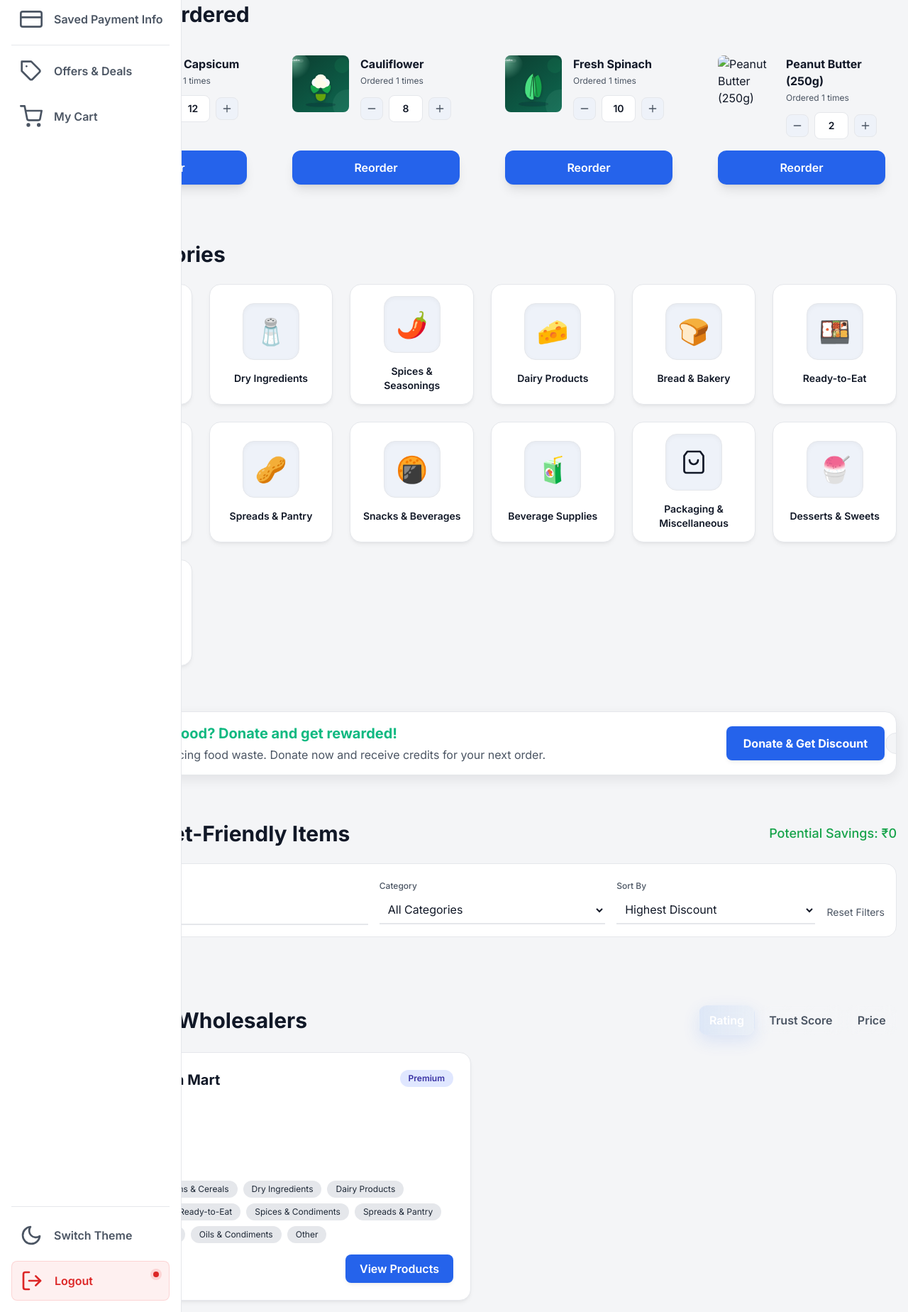
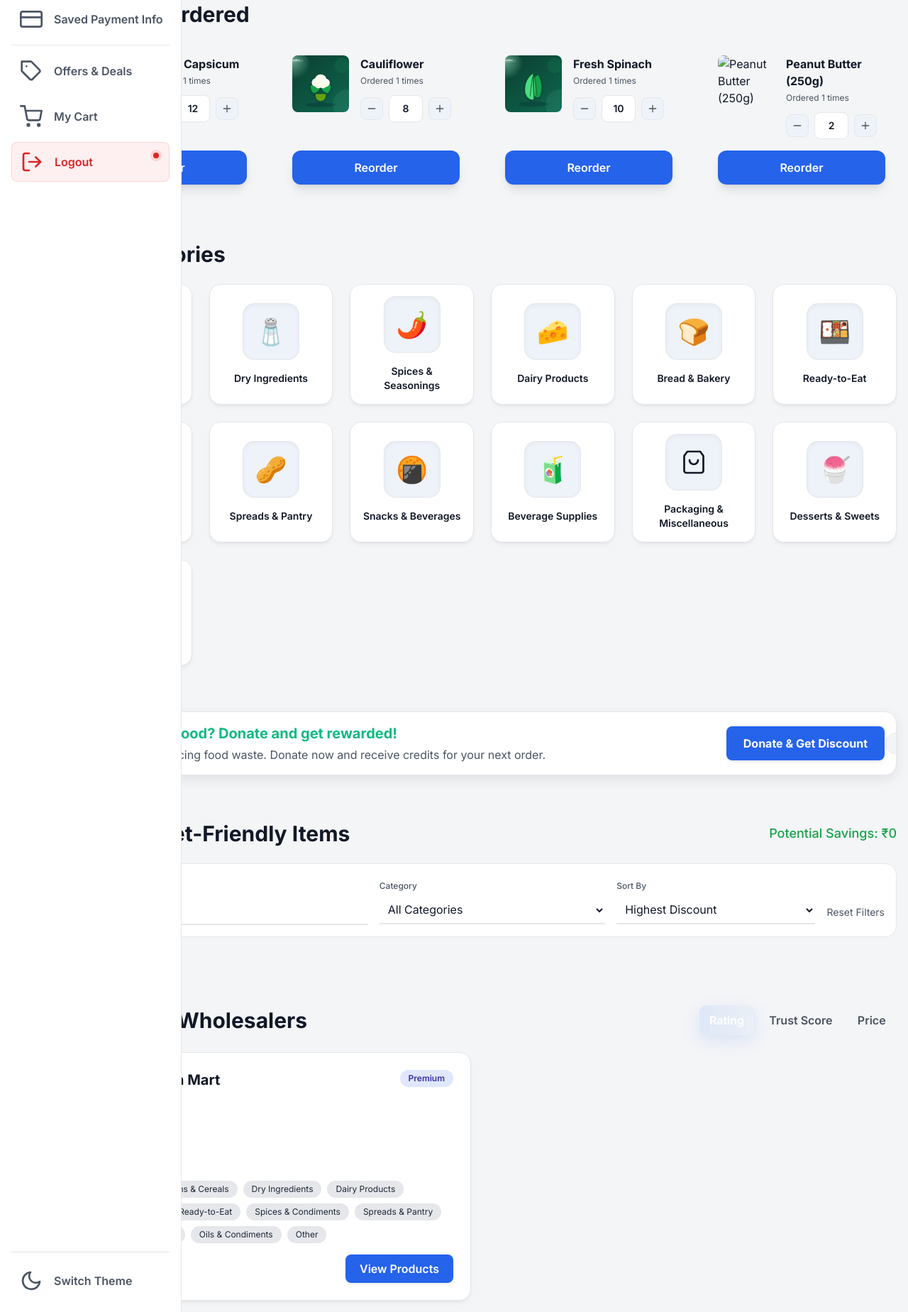
Before and after one commit to vinitgirdhar/Sahaayak, a Flask app: page /vendor/dashboard in a window 1280 px wide. Shown: the part 218-2066 px from the top of the page at 71% size. Run offline with Flask 3, Linux system fonts and the light colour scheme; the visitor is signed in with stand-in values (Sample User, id 1); data comes from the database, SQL or seed files in the repository; data that the repository does not hold is empty; some libraries are stand-ins or nearby versions.

Commit message:
feat: Update sidebar to improve overflow handling and add logout button

```diff
--- a/my_app/templates/vendor_base.html
+++ b/my_app/templates/vendor_base.html
@@ -83,7 +83,8 @@
             background-color: var(--background-secondary);
             border-right: 1px solid var(--border-primary);
             transition: width 0.3s cubic-bezier(0.4, 0, 0.2, 1), background-color 0.3s ease, border-color 0.3s ease;
-            overflow: hidden;
+            overflow-x: hidden;
+            overflow-y: auto;
             position: fixed;
             top: 0;
             left: 0;
@@ -803,6 +804,10 @@
                     <span class="item-text ml-4 font-semibold">My Cart</span>
                     <span id="cart-count-badge" class="cart-badge absolute top-1 right-1 bg-red-500 text-white text-xs rounded-full w-5 h-5 flex items-center justify-center hidden">0</span>
                 </a>
+                <a href="{{ url_for('main.vendor_logout') }}" class="sidebar-item sidebar-item--danger flex items-center p-3 h-14 rounded-lg w-full text-left" aria-label="Logout" title="Logout">
+                    <i data-feather="log-out" class="w-8 h-8 flex-shrink-0"></i>
+                    <span class="item-text ml-4 font-semibold">Logout</span>
+                </a>
             </div>
 
             <!-- Bottom Icons Section - Properly Aligned -->
@@ -812,12 +817,6 @@
                     <i data-feather="moon" class="w-8 h-8 flex-shrink-0"></i>
                     <span class="item-text ml-4 font-semibold">Switch Theme</span>
                 </button>
-
-                <!-- Logout Button -->
-                <a href="{{ url_for('main.vendor_logout') }}" class="sidebar-item sidebar-item--danger flex items-center p-3 h-14 rounded-lg w-full text-left" aria-label="Logout" title="Logout">
-                    <i data-feather="log-out" class="w-8 h-8 flex-shrink-0"></i>
-                    <span class="item-text ml-4 font-semibold">Logout</span>
-                </a>
             </div>
         </nav>
 
```
